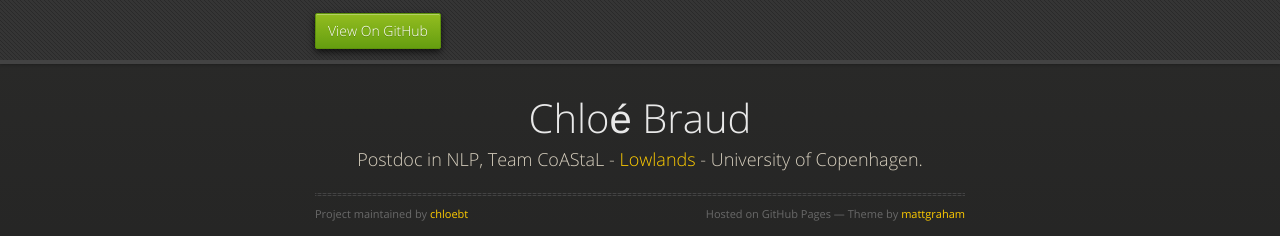
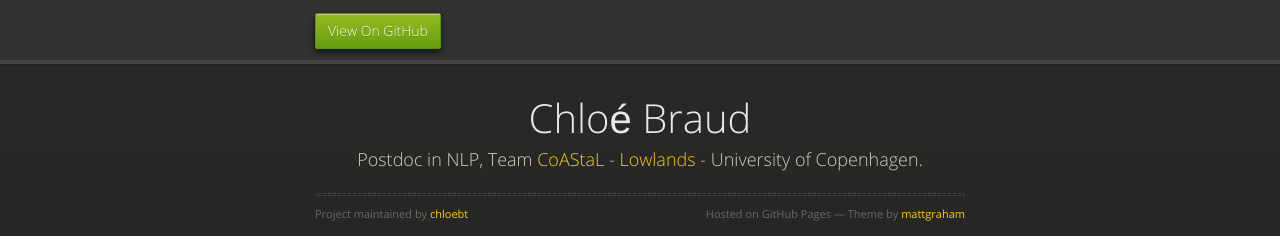
Before and after one commit to chloebt/chloebt.github.io, a plain HTML site: page index.html in a window 1280 px wide. Shown: the top 236 px of the page. Drawn offline with nearby package versions, Linux system fonts and the light colour scheme.

Commit message:
add link to coastal website

```diff
--- a/index.html
+++ b/index.html
@@ -29,7 +29,7 @@
       <section>
         <div id="title">
           <h1>Chlo&eacute; Braud</h1>
-          <p>Postdoc in NLP, Team CoAStaL - <a href='http://lowlands.ku.dk/' target='_blank'>Lowlands</a> - University of Copenhagen.</p>
+          <p>Postdoc in NLP, Team <a href="https://coastalcph.github.io/">CoAStaL</a> - <a href='http://lowlands.ku.dk/' target='_blank'>Lowlands</a> - University of Copenhagen.</p>
           <hr>
           <span class="credits left">Project maintained by <a href="https://github.com/chloebt">chloebt</a></span>
           <span class="credits right">Hosted on GitHub Pages &mdash; Theme by <a href="https://twitter.com/michigangraham">mattgraham</a></span>
```
Also changed, not shown: 3 other files.
